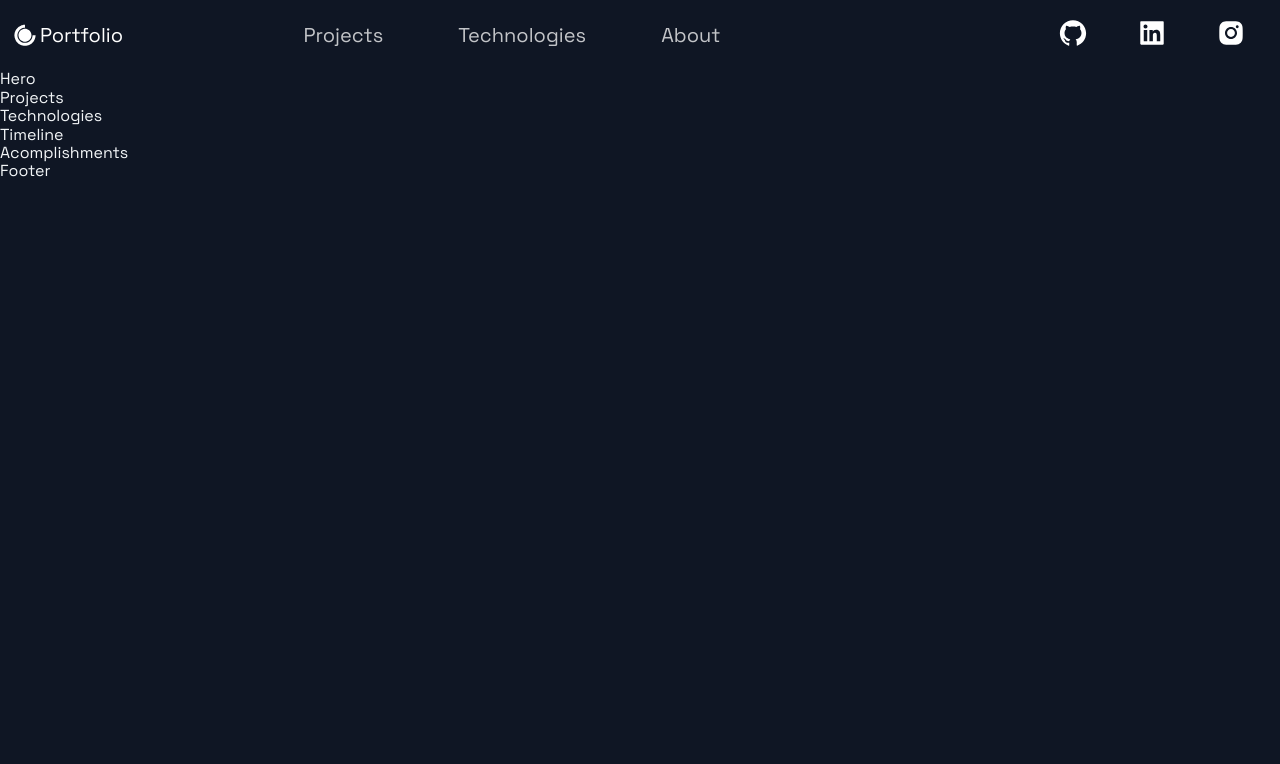
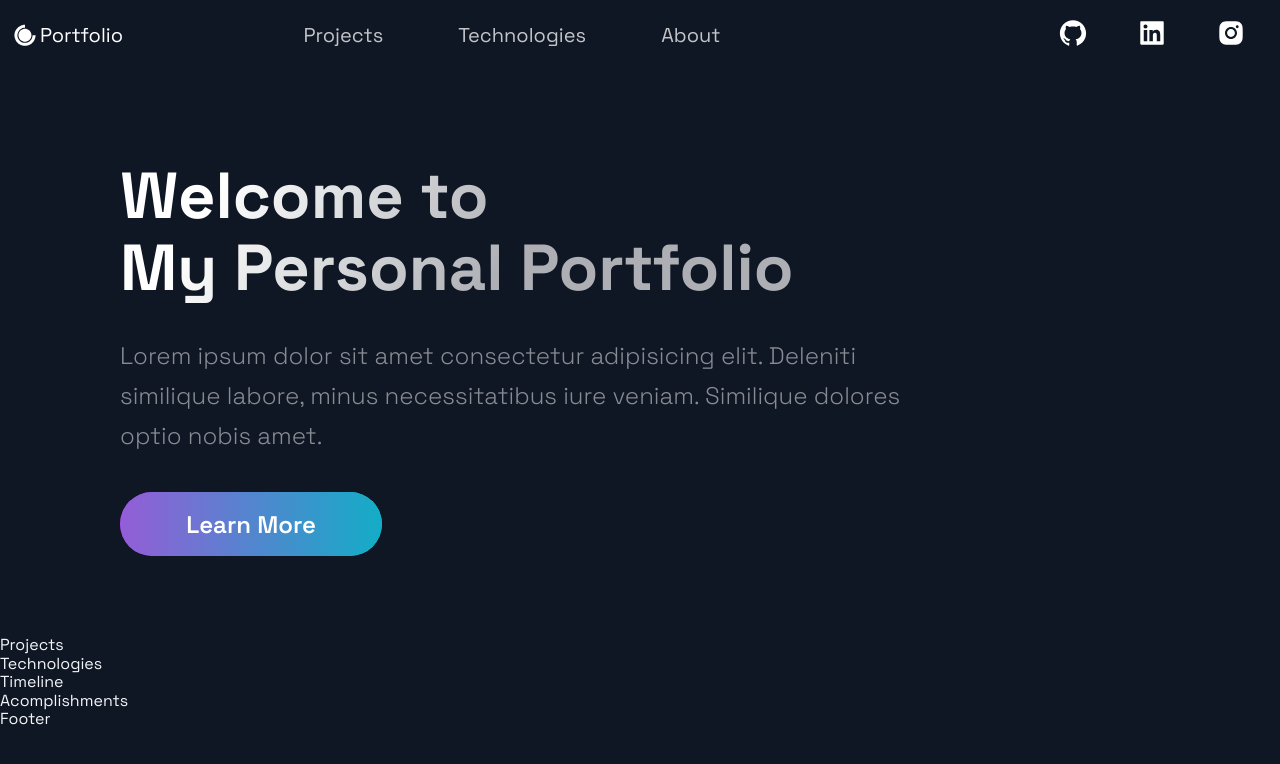
Before and after one commit to IbrahimMourad/NEXTJS-PORTFOLIO, a Next.js app: page / in a window 1280 px wide. Shown: the top 764 px of the page. Built offline with nearby package versions, Linux system fonts and the light colour scheme.

Commit message:
Hero section

```diff
--- a/src/components/Hero/Hero.js
+++ b/src/components/Hero/Hero.js
@@ -1,13 +1,30 @@
 import React from 'react';
 
-import { Section, SectionText, SectionTitle } from '../../styles/GlobalComponents';
+import {
+  Section,
+  SectionText,
+  SectionTitle,
+} from '../../styles/GlobalComponents';
 import Button from '../../styles/GlobalComponents/Button';
 import { LeftSection } from './HeroStyles';
 
-const Hero = (props) => (
-  <div>
-    Hero
-  </div>
+const Hero = () => (
+  <Section row nowpadding>
+    <LeftSection>
+      <SectionTitle main center>
+        Welcome to <br />
+        My Personal Portfolio
+      </SectionTitle>
+      <SectionText>
+        Lorem ipsum dolor sit amet consectetur adipisicing elit. Deleniti
+        similique labore, minus necessitatibus iure veniam. Similique dolores
+        optio nobis amet.
+      </SectionText>
+      <Button onClick={() => (window.location = 'https://google.com')}>
+        Learn More
+      </Button>
+    </LeftSection>
+  </Section>
 );
 
 export default Hero;
```
